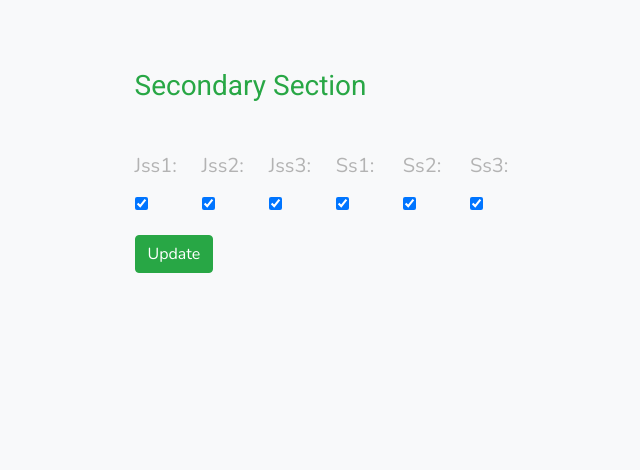
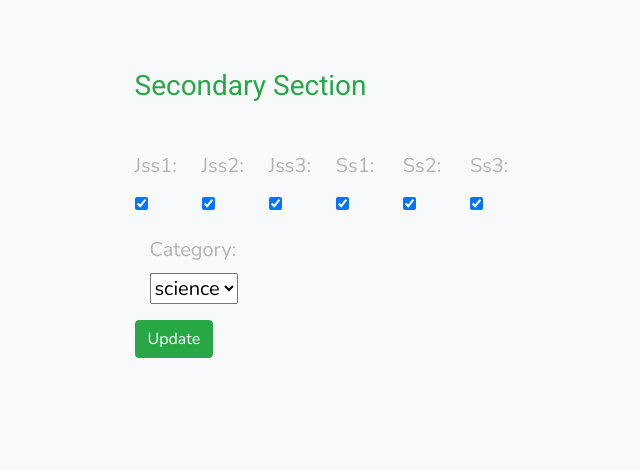
Before and after one commit to akande56/Al-hadhanat, a Django app: page /student/student/update/1 in a window 1280 px wide. Shown: the part 1402-1872 px from the top of the page, without its empty margins (108-748 px from the left). Before the commit the page ends 1675 px from the top, so only its background shows below. Run offline with Django 3.2, Linux system fonts and the light colour scheme; tables that the repository leaves empty hold one stand-in row (values such as "Sample post"); parts of the project's set-up code (start-up, migrations or seed data) failed here and were passed over; some libraries are stand-ins or nearby versions; some web fonts are replaced.

Commit message:
fix; science/social issue in average

```diff
--- a/Students/forms.py
+++ b/Students/forms.py
@@ -103,6 +103,7 @@ class FormMasterStudentForm(forms.ModelForm):
             "ss1",
             "ss2",
             "ss3",
+            "category",
             # "c_class",
         ]
         widgets = {
--- a/Students/models.py
+++ b/Students/models.py
@@ -157,6 +157,14 @@ class Student(models.Model):
     c_class = models.ForeignKey(
         Class, on_delete=models.SET_NULL, related_name="student_class", null=True
     )
+    category = models.CharField(
+        max_length=50, choices=(
+            ('science', 'science'),
+            ('social', 'social'),
+            ('all', 'all')
+        ),
+        default='all'
+    )
 
     class Meta:
         """Meta definition for Student."""
--- a/Students/templates/update_student.html
+++ b/Students/templates/update_student.html
@@ -209,6 +209,7 @@
           {{ form.ss3|addclass:'form-control' }}
           <span class="text-danger">{{form.ss3.errors}}</span>
         </div>
+
         {% if user.is_superuser %}
         <div class="form-group col-md-1">
           <p>Current Class</p>
@@ -216,6 +217,13 @@
           <span class="text-danger">{{form.c_class.errors}} </span>
         </div>
         {% endif %}
+      </div>
+      <div>
+        <div class="form-group col-md-2">
+          <p>{{form.category.label_tag}}</p>
+          {{form.category|addclass:'form-control'}}
+          <span class="text-danger">{{form.category.errors}}</span>
+        </div>
       </div>
 
 
--- a/Students/views.py
+++ b/Students/views.py
@@ -645,8 +645,12 @@ def compile_class_result(request, clss_id, term_id):
                     totall += subj.total_term2
                 if term == 3:
                     totall += subj.total_term3
-            average = totall / total_subj
-            print(average)
+            if(student.category =='science'):
+                average = totall/13
+            elif(student.category == 'social'):
+                average = totall/14
+            else:
+                average = totall / total_subj
             average = round(average, 2)
             if term == 1:
                 result = Result.objects.get(
@@ -698,7 +702,12 @@ def compile_class_result(request, clss_id, term_id):
                 if term == 3:
                     totall += subj.total_term3
             total_subj = len(all_subj)
-            average = totall / total_subj
+            if(student.category =='science'):
+                average = totall/13
+            elif(student.category == 'social'):
+                average = totall/14
+            else:
+                average = totall / total_subj
             average = round(average, 2)
             if term == 1:
                 Result.objects.create(
```
Also changed, not shown: Students/migrations/0024_student_category.py (added).
